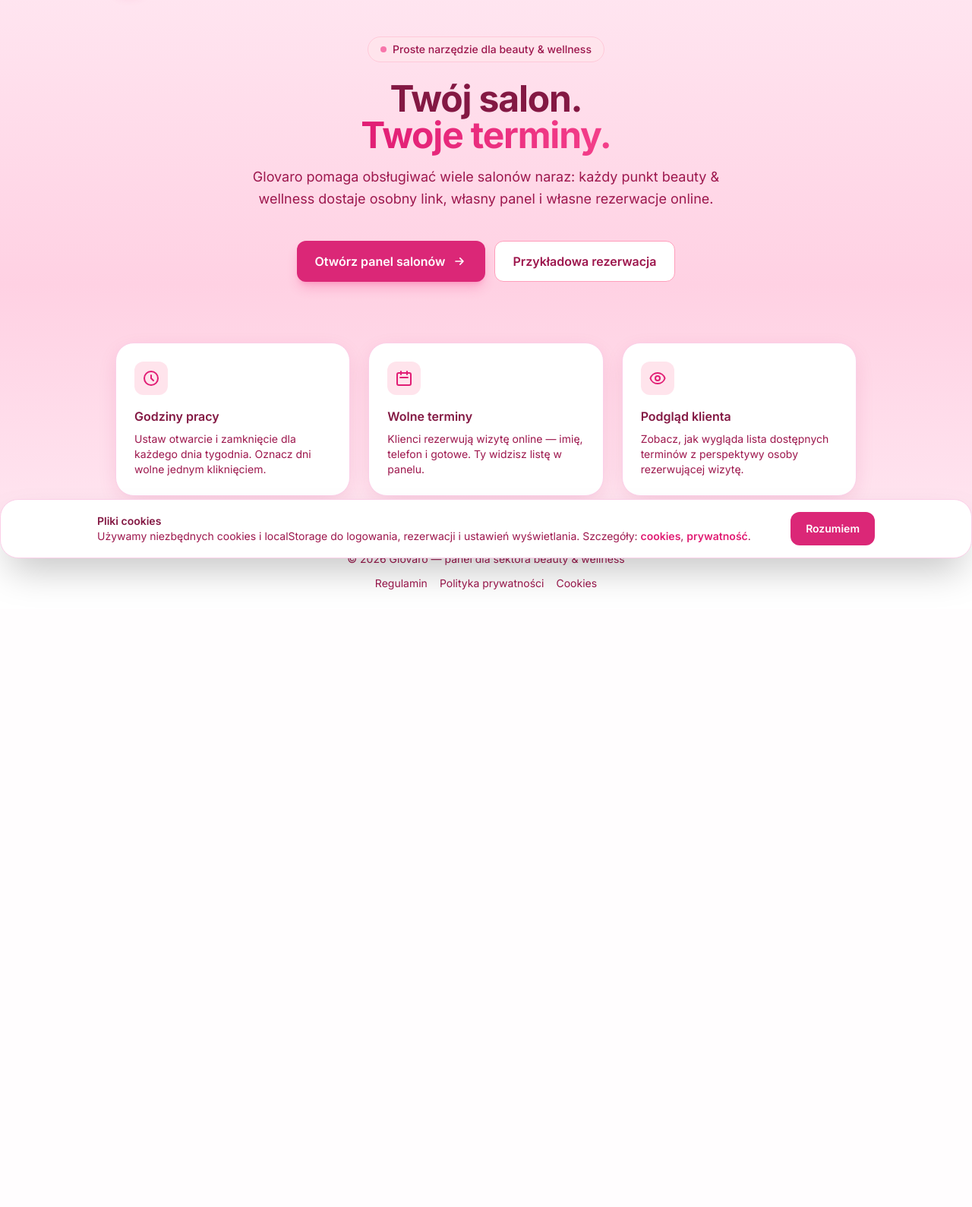
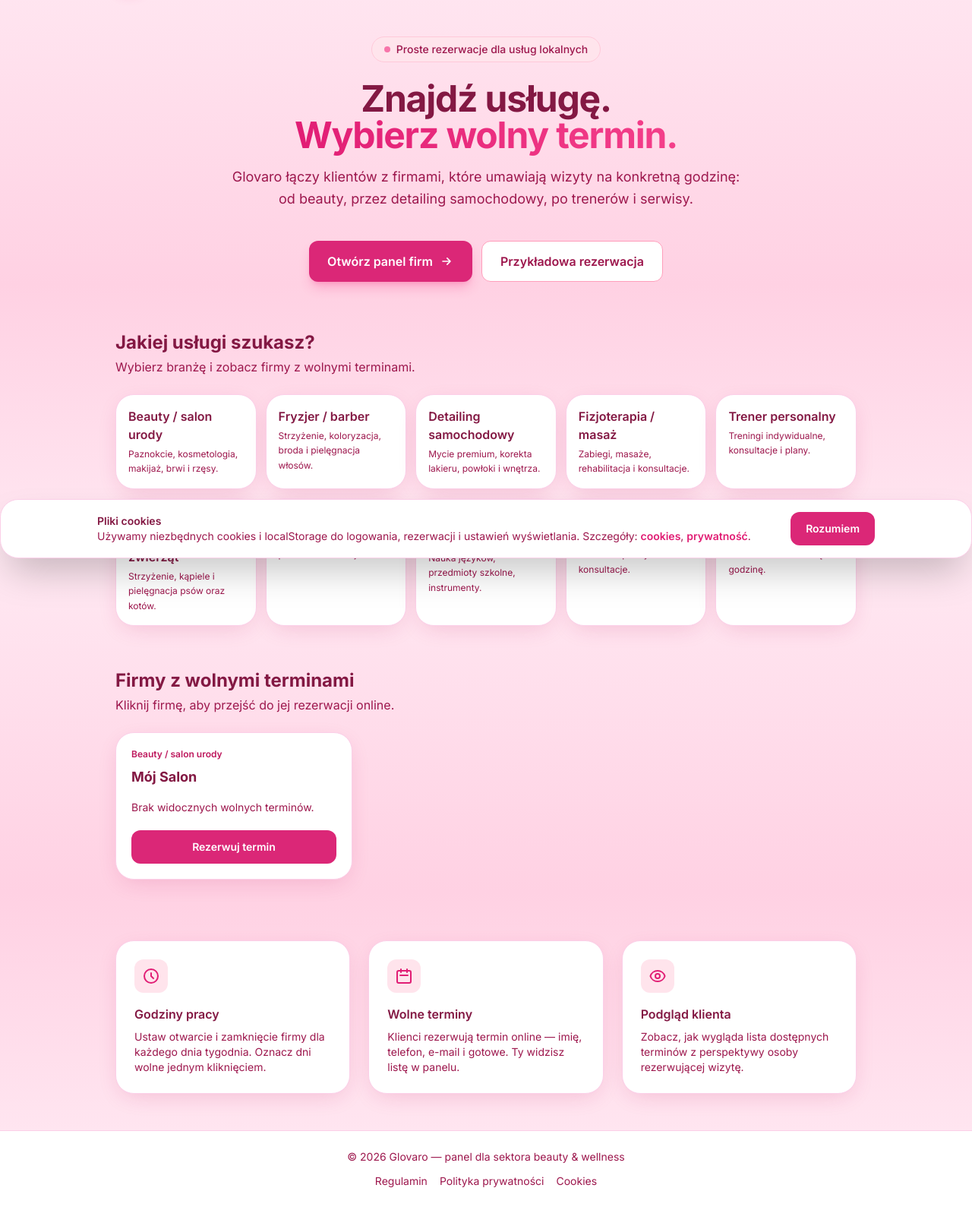
Before and after one commit to wojciechjazdzewski1-web/CutNow, a Flask app: page / in a window 1280 px wide. Shown: the part 65-1654 px from the top of the page at 76% size. Before the commit the page ends 841 px from the top, so only its background shows below. Run offline with Flask 3, Linux system fonts and the light colour scheme; some libraries are stand-ins or nearby versions.

Commit message:
Dodaj katalog firm wedlug branzy
Co-authored-by: Cursor <cursoragent@cursor.com>

```diff
--- a/app.py
+++ b/app.py
@@ -86,6 +86,7 @@ MIESIACE = [
 
 DEFAULT_SALON = {
     "nazwa_salonu": "Mój Salon",
+    "branza": "beauty",
     "haslo_panelu": "",
     "opis": "",
     "telefon_kontaktowy": "",
@@ -161,6 +162,60 @@ MOTYW_ROZOWY_ENDPOINTS = WIDOK_KLIENTA_ENDPOINTS | {
 
 MOTYWY_STRONY = frozenset({"rozowy", "neutralny"})
 
+BRANZE_DZIALALNOSCI = [
+    {
+        "slug": "beauty",
+        "nazwa": "Beauty / salon urody",
+        "opis": "Paznokcie, kosmetologia, makijaż, brwi i rzęsy.",
+    },
+    {
+        "slug": "fryzjer-barber",
+        "nazwa": "Fryzjer / barber",
+        "opis": "Strzyżenie, koloryzacja, broda i pielęgnacja włosów.",
+    },
+    {
+        "slug": "detailing-samochodowy",
+        "nazwa": "Detailing samochodowy",
+        "opis": "Mycie premium, korekta lakieru, powłoki i wnętrza.",
+    },
+    {
+        "slug": "fizjoterapia-masaz",
+        "nazwa": "Fizjoterapia / masaż",
+        "opis": "Zabiegi, masaże, rehabilitacja i konsultacje.",
+    },
+    {
+        "slug": "trener-personalny",
+        "nazwa": "Trener personalny",
+        "opis": "Treningi indywidualne, konsultacje i plany.",
+    },
+    {
+        "slug": "groomer",
+        "nazwa": "Groomer / pielęgnacja zwierząt",
+        "opis": "Strzyżenie, kąpiele i pielęgnacja psów oraz kotów.",
+    },
+    {
+        "slug": "fotograf",
+        "nazwa": "Fotograf",
+        "opis": "Sesje zdjęciowe, studio, plener i konsultacje.",
+    },
+    {
+        "slug": "korepetycje",
+        "nazwa": "Korepetycje / lekcje",
+        "opis": "Nauka języków, przedmioty szkolne, instrumenty.",
+    },
+    {
+        "slug": "serwis-naprawy",
+        "nazwa": "Serwis / naprawy",
+        "opis": "Serwis rowerowy, opony, drobne naprawy i konsultacje.",
+    },
+    {
+        "slug": "inne",
+        "nazwa": "Inne",
+        "opis": "Każda firma, która umawia klientów na konkretną godzinę.",
+    },
+]
+BRANZE_MAP = {branza["slug"]: branza for branza in BRANZE_DZIALALNOSCI}
+
 
 def slugify(wartosc: str) -> str:
     wartosc = wartosc.lower()
@@ -188,6 +243,15 @@ def domyslny_slug(dane: dict) -> str:
     return next(iter(salony), "demo")
 
 
+def normalizuj_branze(wartosc: str | None) -> str:
+    slug = (wartosc or "beauty").strip()
+    return slug if slug in BRANZE_MAP else "beauty"
+
+
+def etykieta_branzy(wartosc: str | None) -> str:
+    return BRANZE_MAP[normalizuj_branze(wartosc)]["nazwa"]
+
+
 def nowy_salon(nazwa: str = "Mój Salon", haslo: str = "") -> dict:
     salon = copy.deepcopy(DEFAULT_SALON)
     salon["nazwa_salonu"] = nazwa
@@ -199,6 +263,7 @@ def migracja_danych(dane: dict) -> dict:
     if "salony" in dane:
         for slug, salon in dane["salony"].items():
             salon.setdefault("slug", slug)
+            salon.setdefault("branza", "beauty")
             salon.setdefault("haslo_panelu", "")
             salon.setdefault("opis", "")
             salon.setdefault("telefon_kontaktowy", "")
@@ -904,6 +969,31 @@ def najblizsze_daty_z_terminami(
     return wynik
 
 
+def katalog_firm_z_terminami(dane: dict, branza: str | None = None) -> list[dict]:
+    wybrana_branza = normalizuj_branze(branza) if branza else ""
+    wynik = []
+    for slug, salon in dane.get("salony", {}).items():
+        if salon_wstrzymany(salon):
+            continue
+        branza_salonu = normalizuj_branze(salon.get("branza"))
+        if wybrana_branza and branza_salonu != wybrana_branza:
+            continue
+        najblizsze = najblizsze_daty_z_terminami(salon, limit=3)
+        wynik.append(
+            {
+                "slug": slug,
+                "nazwa": salon.get("nazwa_salonu", slug),
+                "opis": salon.get("opis", ""),
+                "adres": salon.get("adres_lokalizacji", ""),
+                "branza": branza_salonu,
+                "branza_nazwa": etykieta_branzy(branza_salonu),
+                "najblizsze": najblizsze,
+                "pierwszy_termin": najblizsze[0]["data"] if najblizsze else "9999-99-99",
+            }
+        )
+    return sorted(wynik, key=lambda f: (f["pierwszy_termin"], f["nazwa"].lower()))
+
+
 def domyslna_data_rezerwacji(salon: dict, preferowana: str | None = None) -> str:
     dzisiaj = date.today().isoformat()
     if preferowana and waliduj_date_iso(preferowana) and preferowana >= dzisiaj:
@@ -1818,6 +1908,9 @@ def inject_globals():
         motyw_strony = motyw_strony_salonu(pobierz_salon(dane, salon_slug))
     return {
         "dni_tygodnia": DNI_TYGODNIA,
+        "branze_dzialalnosci": BRANZE_DZIALALNOSCI,
+        "branze_map": BRANZE_MAP,
+        "etykieta_branzy": etykieta_branzy,
         "panel_chroniony_haslem": bool(PANEL_PASSWORD),
         "zalogowany_do_panelu": bool(salon_slug and zalogowany_do_salonu(salon_slug)),
         "widok_klienta": widok_klienta,
@@ -1960,7 +2053,16 @@ def wyczysc_rezerwacje_task():
 @app.route("/")
 def strona_glowna():
     dane = wczytaj_dane()
-    return render_template("index.html", salony=dane.get("salony", {}))
+    wybrana_branza = request.args.get("branza", "").strip()
+    if wybrana_branza and wybrana_branza not in BRANZE_MAP:
+        wybrana_branza = ""
+    return render_template(
+        "index.html",
+        salony=dane.get("salony", {}),
+        wybrana_branza=wybrana_branza,
+        wybrana_branza_nazwa=etykieta_branzy(wybrana_branza) if wybrana_branza else "",
+        firmy_branzy=katalog_firm_z_terminami(dane, wybrana_branza),
+    )
 
 
 @app.route("/regulamin")
@@ -2000,6 +2102,7 @@ def panel_nowy_salon():
     dane = wczytaj_dane()
     nazwa = request.form.get("nazwa_salonu", "").strip()
     haslo = request.form.get("haslo_panelu", "").strip()
+    branza = normalizuj_branze(request.form.get("branza", "beauty"))
     slug = slugify(request.form.get("slug", "").strip() or nazwa)
 
     if not nazwa:
@@ -2011,6 +2114,7 @@ def panel_nowy_salon():
 
     salon = nowy_salon(nazwa, haslo)
     salon["slug"] = slug
+    salon["branza"] = branza
     dane.setdefault("salony", {})[slug] = salon
     zapisz_dane(dane)
     flash(f"Dodano salon: {nazwa}.", "success")
@@ -2256,6 +2360,7 @@ def ustawienia_salonu(salon_slug: str):
 
     if request.method == "POST":
         nazwa = request.form.get("nazwa_salonu", "").strip()
+        branza = normalizuj_branze(request.form.get("branza", "beauty"))
         haslo = request.form.get("haslo_panelu", "").strip()
         opis = request.form.get("opis", "").strip()
         telefon = request.form.get("telefon_kontaktowy", "").strip()
@@ -2304,6 +2409,7 @@ def ustawienia_salonu(salon_slug: str):
         salon["link_szybkiej_platnosci"] = link_szybkiej_platnosci
         if nazwa:
             salon["nazwa_salonu"] = nazwa
+            salon["branza"] = branza
             salon["opis"] = opis
             salon["telefon_kontaktowy"] = telefon
             salon["instagram"] = instagram
--- a/templates/index.html
+++ b/templates/index.html
@@ -1,25 +1,25 @@
 {% extends "base.html" %}
-{% block title %}Glovaro — Panel beauty &amp; wellness{% endblock %}
+{% block title %}Glovaro — rezerwacje dla usług lokalnych{% endblock %}
 
 {% block content %}
 <section class="text-center max-w-2xl mx-auto">
   <div class="inline-flex items-center gap-2 rounded-full bg-brand-100 text-brand-800 px-4 py-1.5 text-sm font-medium mb-6 border border-brand-200">
     <span class="h-2 w-2 rounded-full bg-brand-500 animate-pulse"></span>
-    Proste narzędzie dla beauty &amp; wellness
+    Proste rezerwacje dla usług lokalnych
   </div>
 
   <h1 class="text-4xl sm:text-5xl font-bold tracking-tight client-heading mb-4">
-    Twój salon.<br>
-    <span class="bg-gradient-to-r from-brand-600 to-brand-500 bg-clip-text text-transparent">Twoje terminy.</span>
+    Znajdź usługę.<br>
+    <span class="bg-gradient-to-r from-brand-600 to-brand-500 bg-clip-text text-transparent">Wybierz wolny termin.</span>
   </h1>
 
   <p class="text-lg client-muted mb-10 leading-relaxed">
-    Glovaro pomaga obsługiwać wiele salonów naraz: każdy punkt beauty &amp; wellness dostaje osobny link, własny panel i własne rezerwacje online.
+    Glovaro łączy klientów z firmami, które umawiają wizyty na konkretną godzinę: od beauty, przez detailing samochodowy, po trenerów i serwisy.
   </p>
 
   <div class="flex flex-col sm:flex-row gap-3 justify-center">
     <a href="{{ url_for('panel_lista') }}" class="client-btn-primary inline-flex items-center justify-center gap-2 rounded-xl px-6 py-3.5 font-semibold shadow-lg shadow-brand-500/30 transition-all hover:-translate-y-0.5">
-      Otwórz panel salonów
+      Otwórz panel firm
       <svg class="w-5 h-5" fill="none" stroke="currentColor" viewBox="0 0 24 24"><path stroke-linecap="round" stroke-linejoin="round" stroke-width="2" d="M13 7l5 5m0 0l-5 5m5-5H6"/></svg>
     </a>
     {% if salony %}
@@ -31,13 +31,90 @@
   </div>
 </section>
 
+<section class="mt-16">
+  <div class="flex flex-col sm:flex-row sm:items-end sm:justify-between gap-3 mb-6">
+    <div>
+      <h2 class="text-2xl font-bold client-heading">Jakiej usługi szukasz?</h2>
+      <p class="client-muted mt-1">Wybierz branżę i zobacz firmy z wolnymi terminami.</p>
+    </div>
+    {% if wybrana_branza %}
+      <a href="{{ url_for('strona_glowna') }}" class="text-sm font-semibold text-brand-700 hover:underline">Pokaż wszystkie branże</a>
+    {% endif %}
+  </div>
+
+  <div class="grid sm:grid-cols-2 lg:grid-cols-5 gap-3">
+    {% for branza in branze_dzialalnosci %}
+      <a href="{{ url_for('strona_glowna', branza=branza.slug) }}"
+        class="client-card p-4 transition-all hover:-translate-y-0.5 hover:shadow-lg {% if wybrana_branza == branza.slug %}ring-2 ring-brand-400{% endif %}">
+        <p class="font-semibold client-heading">{{ branza.nazwa }}</p>
+        <p class="text-xs client-muted mt-1 leading-relaxed">{{ branza.opis }}</p>
+      </a>
+    {% endfor %}
+  </div>
+</section>
+
+<section class="mt-14">
+  <div class="flex flex-col sm:flex-row sm:items-end sm:justify-between gap-3 mb-6">
+    <div>
+      <h2 class="text-2xl font-bold client-heading">
+        {% if wybrana_branza %}Firmy: {{ wybrana_branza_nazwa }}{% else %}Firmy z wolnymi terminami{% endif %}
+      </h2>
+      <p class="client-muted mt-1">Kliknij firmę, aby przejść do jej rezerwacji online.</p>
+    </div>
+  </div>
+
+  {% if firmy_branzy %}
+    <div class="grid md:grid-cols-2 lg:grid-cols-3 gap-5">
+      {% for firma in firmy_branzy %}
+        <article class="client-card p-5 flex flex-col">
+          <div class="flex-1">
+            <p class="text-xs font-semibold text-brand-700 mb-2">{{ firma.branza_nazwa }}</p>
+            <h3 class="text-lg font-bold client-heading">{{ firma.nazwa }}</h3>
+            {% if firma.opis %}
+              <p class="text-sm client-muted mt-2 line-clamp-3">{{ firma.opis }}</p>
+            {% endif %}
+            {% if firma.adres %}
+              <p class="text-xs client-muted mt-2">{{ firma.adres }}</p>
+            {% endif %}
+
+            <div class="mt-4">
+              {% if firma.najblizsze %}
+                <p class="text-xs font-semibold client-heading mb-2">Najbliższe terminy:</p>
+                <div class="flex flex-wrap gap-2">
+                  {% for termin in firma.najblizsze %}
+                    <span class="rounded-lg bg-brand-50 border border-brand-100 px-2.5 py-1 text-xs font-medium text-brand-800">
+                      {{ termin.data }} · {{ termin.pierwszy }}
+                    </span>
+                  {% endfor %}
+                </div>
+              {% else %}
+                <p class="text-sm client-muted">Brak widocznych wolnych terminów.</p>
+              {% endif %}
+            </div>
+          </div>
+
+          <a href="{{ url_for('rezerwacja_publiczna', salon_slug=firma.slug) }}"
+            class="mt-5 client-btn-primary inline-flex justify-center rounded-xl px-4 py-3 text-sm font-semibold">
+            Rezerwuj termin
+          </a>
+        </article>
+      {% endfor %}
+    </div>
+  {% else %}
+    <div class="client-card p-6 text-center">
+      <p class="client-heading font-semibold">Nie ma jeszcze firm w tej branży.</p>
+      <p class="client-muted text-sm mt-2">Dodaj pierwszą firmę w panelu albo wybierz inną kategorię.</p>
+    </div>
+  {% endif %}
+</section>
+
 <section class="mt-20 grid sm:grid-cols-3 gap-6">
   <article class="client-card p-6 hover:shadow-lg transition-shadow">
     <div class="h-11 w-11 rounded-xl bg-brand-100 text-brand-600 flex items-center justify-center mb-4">
       <svg class="w-6 h-6" fill="none" stroke="currentColor" viewBox="0 0 24 24"><path stroke-linecap="round" stroke-linejoin="round" stroke-width="2" d="M12 8v4l3 3m6-3a9 9 0 11-18 0 9 9 0 0118 0z"/></svg>
     </div>
     <h3 class="font-semibold client-heading mb-2">Godziny pracy</h3>
-    <p class="text-sm client-muted">Ustaw otwarcie i zamknięcie dla każdego dnia tygodnia. Oznacz dni wolne jednym kliknięciem.</p>
+    <p class="text-sm client-muted">Ustaw otwarcie i zamknięcie firmy dla każdego dnia tygodnia. Oznacz dni wolne jednym kliknięciem.</p>
   </article>
 
   <article class="client-card p-6 hover:shadow-lg transition-shadow">
@@ -45,7 +122,7 @@
       <svg class="w-6 h-6" fill="none" stroke="currentColor" viewBox="0 0 24 24"><path stroke-linecap="round" stroke-linejoin="round" stroke-width="2" d="M8 7V3m8 4V3m-9 8h10M5 21h14a2 2 0 002-2V7a2 2 0 00-2-2H5a2 2 0 00-2 2v12a2 2 0 002 2z"/></svg>
     </div>
     <h3 class="font-semibold client-heading mb-2">Wolne terminy</h3>
-    <p class="text-sm client-muted">Klienci rezerwują wizytę online — imię, telefon i gotowe. Ty widzisz listę w panelu.</p>
+    <p class="text-sm client-muted">Klienci rezerwują termin online — imię, telefon, e-mail i gotowe. Ty widzisz listę w panelu.</p>
   </article>
 
   <article class="client-card p-6 hover:shadow-lg transition-shadow">
```
Also changed, not shown: templates/salon.html (+11 -0 lines), templates/salony.html (+15 -6 lines).
